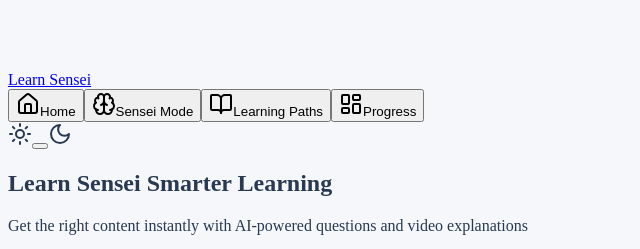
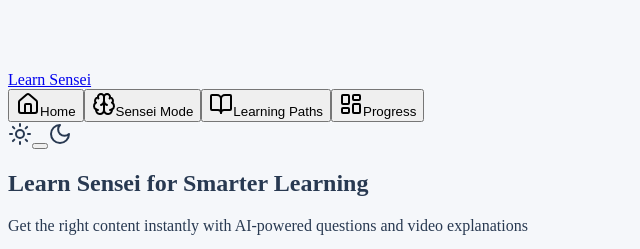
Before and after one commit to mariowageman/Learn-Sensei, a React (Vite) app in the folder client/: page / in a window 1280 px wide. Shown: the part 1238-1487 px from the top of the page, without its empty margins (0-640 px from the left). Built offline with nearby package versions, Linux system fonts and the light colour scheme; no server answers.

Commit message:
Assistant checkpoint: Update main header text
Assistant generated file changes:
- client/src/pages/home.tsx: Update main header text

---

User prompt:

Home page h1 header charge to: Learn Sensei for Smarter Learning

```diff
--- a/client/src/pages/home.tsx
+++ b/client/src/pages/home.tsx
@@ -12,7 +12,7 @@ export default function Home() {
         <div className="relative max-w-6xl mx-auto text-center space-y-8">
           <div className="space-y-4">
             <h1 className="text-4xl sm:text-5xl md:text-6xl font-bold bg-clip-text text-transparent bg-gradient-to-r from-[#3F3EED] to-[#3F3EED]/80">
-              Learn Sensei Smarter Learning
+              Learn Sensei for Smarter Learning
             </h1>
             <p className="text-xl sm:text-2xl text-muted-foreground max-w-2xl mx-auto">
               Get the right content instantly with AI-powered questions and video explanations
```
